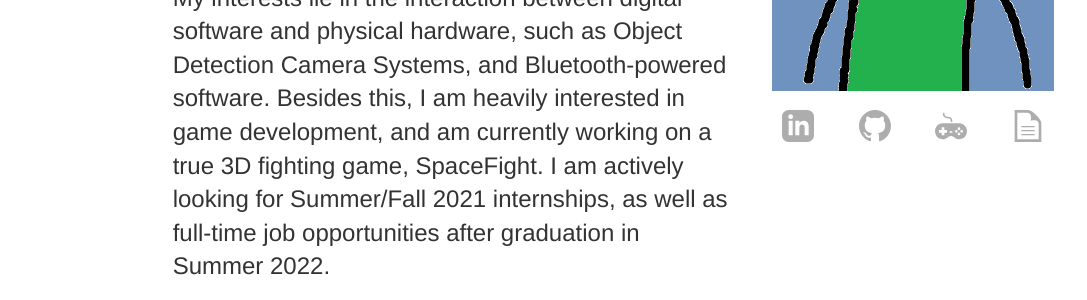
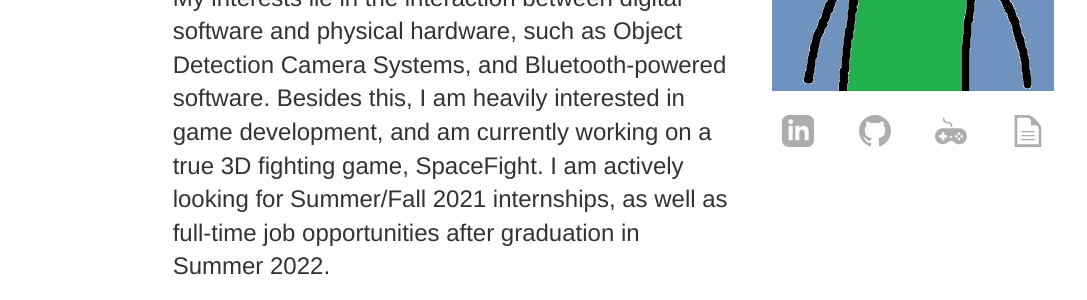
Before and after one commit to michael-c-gao/WebsiteOfMichael, a Jekyll site: the page built from index.html, in a window 1280 px wide. Shown: the part 444-744 px from the top of the page, without its empty margins (96-1183 px from the left). Built offline with Jekyll 4.4.1, drawn with Linux system fonts in a browser that asks for light colours.

Commit message:
Update index.html

```diff
--- a/index.html
+++ b/index.html
@@ -53,7 +53,7 @@ title: Michael C. Gao
 	<section class="child">
 
 	<div align="center"><img style="padding-left: 40px; padding-bottom: 15px; padding-top: 40px;" src="portraitself.png" alt="Self Portrait"></div>
-	<div align="center">
+	<div align="center" style="margin-top: 5px;">
 		 <pade><a id="linkedin" href="https://www.linkedin.com/in/michael-c-gao/"><img src="logo/grey_linkedin.svg" alt="linkedin"></a></pade>
 		 <pade><a id="github" href="https://github.com/michael-c-gao"><img src="logo/grey_github.svg" alt="github"></a></pade>
 		 <pade><a id="itchio" href="https://mexhal.itch.io/"><img src="logo/grey_game.svg" alt="itchio"></a></pade>
```
